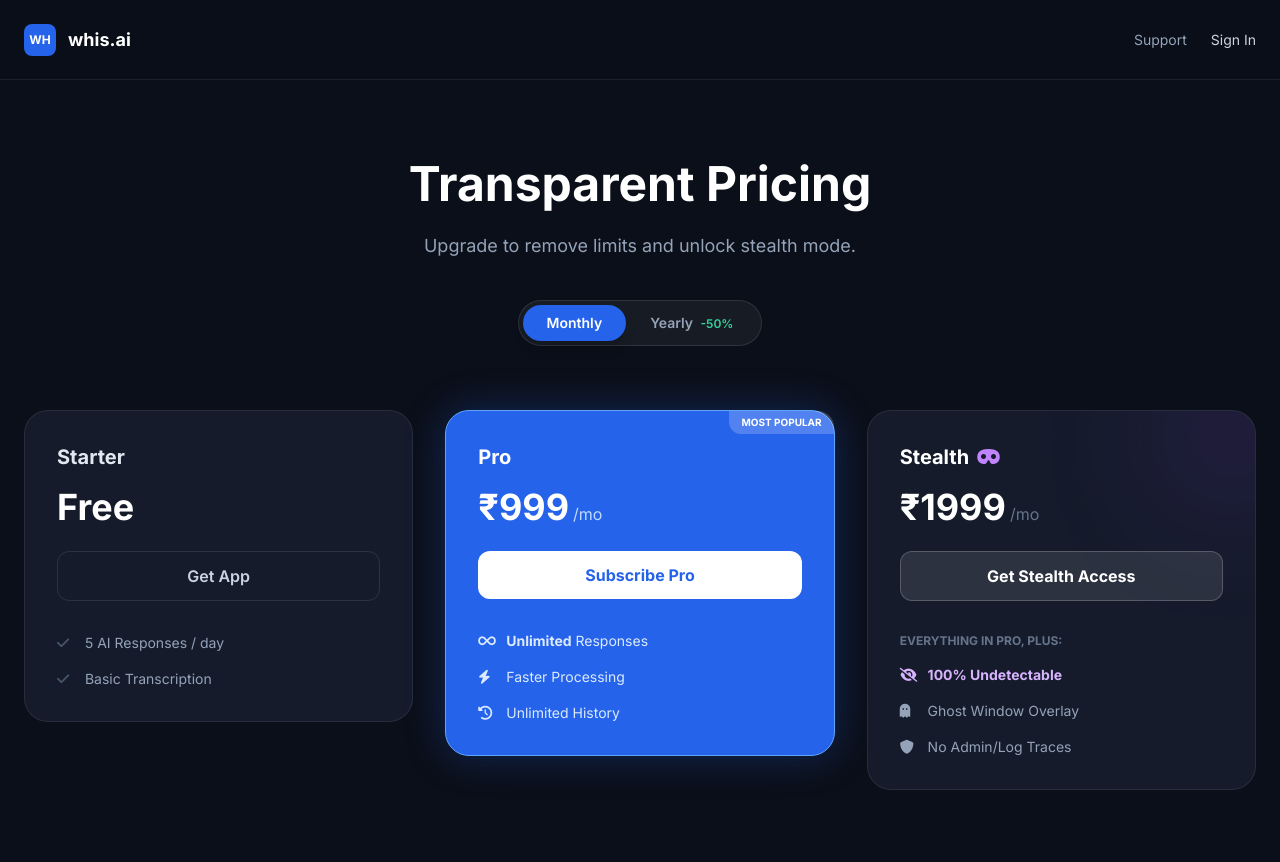
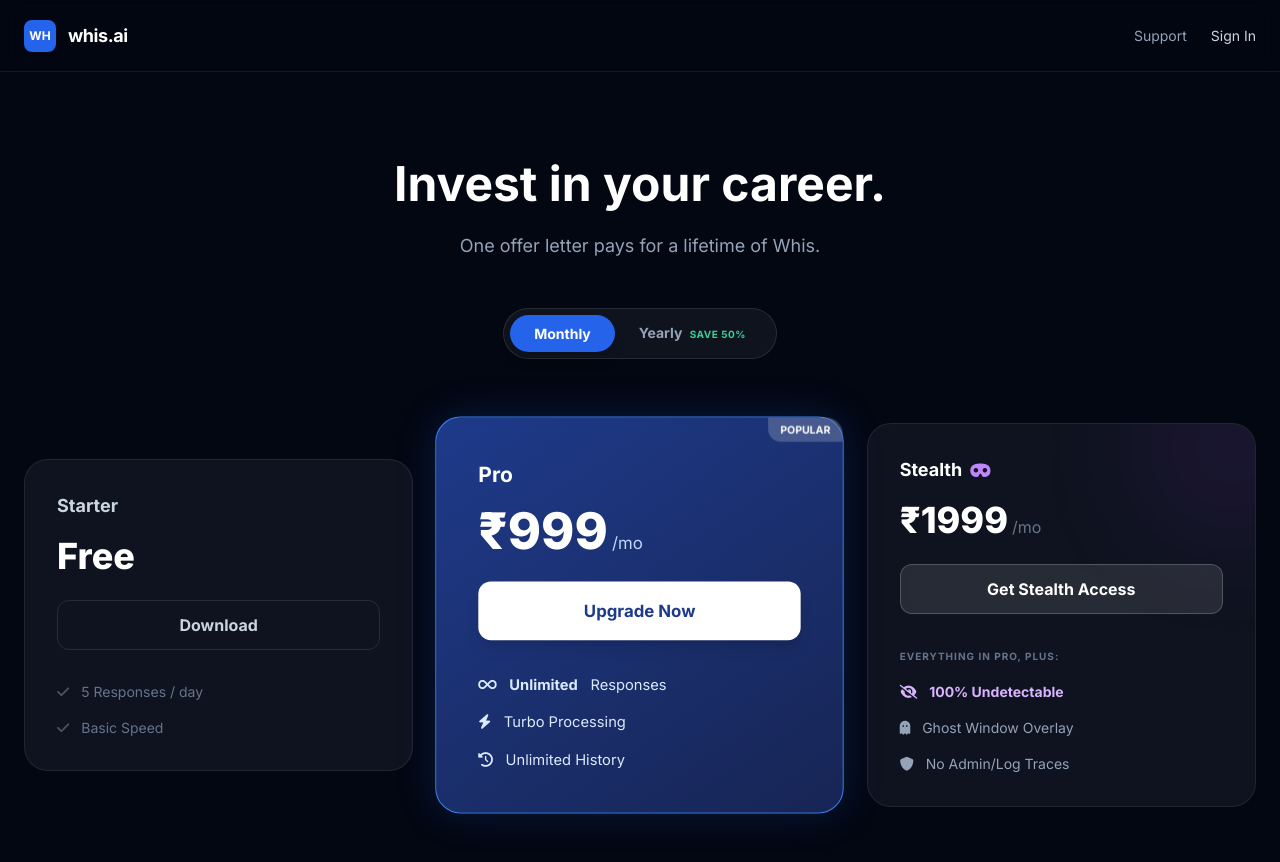
Before and after one commit to syedwaseemfahad/whis-ai-site, a plain HTML site: page pricing.html in a window 1280 px wide. Both pictures are taken after a click on the button "Monthly". Drawn offline with nearby package versions, Linux system fonts and the light colour scheme.

Commit message:
Update pricing.html

```diff
--- a/pricing.html
+++ b/pricing.html
@@ -2,7 +2,7 @@
 <html lang="en">
 <head>
   <meta charset="UTF-8" />
-  <title>Pricing - Whis</title>
+  <title>Upgrade Plan – Whis</title>
   <meta name="viewport" content="width=device-width, initial-scale=1" />
   <script src="https://cdn.tailwindcss.com"></script>
   <script>
@@ -10,119 +10,101 @@
       theme: {
         extend: {
           fontFamily: { sans: ['Inter', 'sans-serif'] },
-          colors: { 'whis-dark': '#0B0F19', 'whis-panel': '#151B2B' }
+          colors: { 'whis-dark': '#030712' }
         }
       }
     }
   </script>
-  <link href="https://fonts.googleapis.com/css2?family=Inter:wght@400;600;700&display=swap" rel="stylesheet">
+  <link href="https://fonts.googleapis.com/css2?family=Inter:wght@400;600;700;800&display=swap" rel="stylesheet">
   <link rel="stylesheet" href="https://cdnjs.cloudflare.com/ajax/libs/font-awesome/6.4.0/css/all.min.css" />
   <script src="https://accounts.google.com/gsi/client" async defer></script>
   <script src="https://sdk.cashfree.com/js/v3/cashfree.js"></script>
   <style>
-    body { font-family: 'Inter', sans-serif; background-color: #0B0F19; color: white; }
-    .glass-nav { background: rgba(11, 15, 25, 0.85); backdrop-filter: blur(20px); border-bottom: 1px solid rgba(255,255,255,0.08); }
-    .glass-panel { background: #151B2B; border: 1px solid rgba(255,255,255,0.08); }
-    /* Fix overlap by setting stacking context */
-    .pricing-card { position: relative; z-index: 10; transition: transform 0.3s; }
-    .pricing-card:hover { transform: translateY(-5px); z-index: 20; }
+    body { background-color: #030712; color: white; font-family: 'Inter', sans-serif; }
+    .glass-nav { background: rgba(3, 7, 18, 0.85); backdrop-filter: blur(12px); border-bottom: 1px solid rgba(255,255,255,0.08); }
+    .card-base { background: #0f131f; border: 1px solid rgba(255,255,255,0.08); transition: all 0.3s; position: relative; z-index: 10; }
+    .card-popular { background: linear-gradient(145deg, #1e3a8a 0%, #172554 100%); border: 1px solid #3b82f6; box-shadow: 0 0 40px rgba(37,99,235,0.2); transform: scale(1.05); z-index: 20; }
+    /* Fix overlap */
+    .modal-layer { z-index: 9999 !important; }
   </style>
 </head>
 <body class="antialiased">
 
-  <nav class="fixed top-0 w-full z-40 glass-nav h-20">
+  <nav class="fixed top-0 w-full z-50 glass-nav h-[72px]">
     <div class="max-w-7xl mx-auto px-6 h-full flex items-center justify-between">
       <a href="/" class="flex items-center gap-3">
-        <div class="w-8 h-8 rounded-lg bg-blue-600 flex items-center justify-center text-xs font-bold">WH</div>
-        <span class="text-lg font-bold">whis.ai</span>
+        <div class="w-8 h-8 rounded-lg bg-blue-600 flex items-center justify-center text-xs font-bold text-white">WH</div>
+        <span class="text-lg font-bold tracking-tight">whis.ai</span>
       </a>
       <div class="flex items-center gap-6 text-sm font-medium">
-          <a href="/support" class="text-slate-400 hover:text-white">Support</a>
-          <div id="userSection" class="hidden md:flex">
-             <button onclick="openLoginModal()" id="signInBtn" class="text-slate-300 hover:text-white">Sign In</button>
-             <button onclick="openProfileModal()" id="userProfileTrigger" class="hidden w-8 h-8 rounded-full bg-blue-600 overflow-hidden"><img id="navUserAvatar" class="w-full h-full object-cover"></button>
-          </div>
+          <a href="support.html" class="text-slate-400 hover:text-white transition">Support</a>
+          <button onclick="openLoginModal()" class="text-slate-300 hover:text-white transition">Sign In</button>
       </div>
     </div>
   </nav>
 
   <section class="pt-40 pb-20 px-6 text-center">
-    <h1 class="text-4xl md:text-5xl font-bold mb-6">Transparent Pricing</h1>
-    <p class="text-slate-400 text-lg mb-10">Upgrade to remove limits and unlock stealth mode.</p>
+    <h1 class="text-4xl md:text-5xl font-bold mb-6 text-white">Invest in your career.</h1>
+    <p class="text-slate-400 text-lg mb-12">One offer letter pays for a lifetime of Whis.</p>
 
-    <div class="inline-flex bg-white/5 p-1 rounded-full border border-white/10 mb-16">
-      <button id="btnMonthly" class="px-6 py-2 rounded-full text-sm font-semibold bg-blue-600 text-white shadow-lg" onclick="setCycle('monthly')">Monthly</button>
-      <button id="btnAnnual" class="px-6 py-2 rounded-full text-sm font-semibold text-slate-400 hover:text-white" onclick="setCycle('annual')">Yearly <span class="text-emerald-400 text-xs ml-1">-50%</span></button>
+    <div class="inline-flex bg-white/5 p-1.5 rounded-full border border-white/10 mb-16 relative z-30">
+      <button id="btnMonthly" class="px-6 py-2 rounded-full text-sm font-bold bg-blue-600 text-white shadow-lg transition-all" onclick="setCycle('monthly')">Monthly</button>
+      <button id="btnAnnual" class="px-6 py-2 rounded-full text-sm font-bold text-slate-400 hover:text-white transition-all" onclick="setCycle('annual')">Yearly <span class="text-emerald-400 text-[10px] ml-1 uppercase tracking-wider">Save 50%</span></button>
     </div>
 
-    <div class="max-w-7xl mx-auto grid md:grid-cols-3 gap-8 items-start">
+    <div class="max-w-7xl mx-auto grid md:grid-cols-3 gap-8 items-center">
 
-      <div class="pricing-card glass-panel rounded-3xl p-8 text-left">
-        <h3 class="text-xl font-bold text-slate-200">Starter</h3>
+      <div class="card-base rounded-3xl p-8 text-left">
+        <h3 class="text-lg font-bold text-slate-300">Starter</h3>
         <div class="mt-4 mb-6"><span class="text-4xl font-extrabold text-white">Free</span></div>
-        <button onclick="window.location.href='/'" class="w-full py-3 rounded-xl border border-white/10 text-slate-300 hover:bg-white/5 font-semibold transition">Get App</button>
-        <div class="mt-8 space-y-4 text-sm text-slate-400">
-          <p><i class="fa-solid fa-check text-slate-600 w-6"></i> 5 AI Responses / day</p>
-          <p><i class="fa-solid fa-check text-slate-600 w-6"></i> Basic Transcription</p>
+        <button onclick="window.location.href='/'" class="w-full py-3 rounded-xl border border-white/10 text-slate-300 hover:bg-white/5 font-bold transition">Download</button>
+        <div class="mt-8 space-y-4 text-sm text-slate-500">
+          <p class="flex items-center gap-3"><i class="fa-solid fa-check text-slate-600"></i> 5 Responses / day</p>
+          <p class="flex items-center gap-3"><i class="fa-solid fa-check text-slate-600"></i> Basic Speed</p>
         </div>
       </div>
 
-      <div class="pricing-card rounded-3xl p-8 text-left bg-blue-600 border border-blue-400 relative shadow-[0_0_40px_rgba(37,99,235,0.3)]">
-        <div class="absolute top-0 right-0 bg-white/20 text-white text-[10px] font-bold px-3 py-1 rounded-bl-xl rounded-tr-2xl">MOST POPULAR</div>
+      <div class="card-popular rounded-3xl p-10 text-left relative">
+        <div class="absolute top-0 right-0 bg-white/20 text-white text-[10px] font-bold px-3 py-1 rounded-bl-xl rounded-tr-2xl backdrop-blur-md">POPULAR</div>
         <h3 class="text-xl font-bold text-white">Pro</h3>
         <div class="mt-4 mb-6 flex items-baseline gap-1">
-           <span class="text-4xl font-extrabold text-white" id="pricePro">₹799</span><span class="text-blue-200">/mo</span>
+           <span class="text-5xl font-extrabold text-white" id="pricePro">₹799</span><span class="text-blue-200 font-medium">/mo</span>
         </div>
-        <button onclick="initiatePayment('pro')" class="w-full py-3 rounded-xl bg-white text-blue-600 font-bold hover:bg-blue-50 transition">Subscribe Pro</button>
-        <div class="mt-8 space-y-4 text-sm text-blue-100">
-          <p><i class="fa-solid fa-infinity w-6"></i> <strong>Unlimited</strong> Responses</p>
-          <p><i class="fa-solid fa-bolt w-6"></i> Faster Processing</p>
-          <p><i class="fa-solid fa-clock-rotate-left w-6"></i> Unlimited History</p>
+        <button onclick="initiatePayment('pro')" class="w-full py-4 rounded-xl bg-white text-blue-900 font-bold hover:bg-blue-50 transition shadow-lg">Upgrade Now</button>
+        <div class="mt-8 space-y-4 text-sm text-blue-100 font-medium">
+          <p class="flex items-center gap-3"><i class="fa-solid fa-infinity"></i> <strong>Unlimited</strong> Responses</p>
+          <p class="flex items-center gap-3"><i class="fa-solid fa-bolt"></i> Turbo Processing</p>
+          <p class="flex items-center gap-3"><i class="fa-solid fa-clock-rotate-left"></i> Unlimited History</p>
         </div>
       </div>
 
-      <div class="pricing-card glass-panel rounded-3xl p-8 text-left relative overflow-hidden">
-        <div class="absolute -top-10 -right-10 w-32 h-32 bg-purple-600/20 blur-3xl rounded-full"></div>
-        <h3 class="text-xl font-bold text-white flex items-center gap-2">Stealth <i class="fa-solid fa-mask text-purple-400"></i></h3>
+      <div class="card-base rounded-3xl p-8 text-left relative overflow-hidden group hover:border-purple-500/50 transition duration-500">
+        <div class="absolute -top-10 -right-10 w-32 h-32 bg-purple-600/20 blur-3xl rounded-full group-hover:bg-purple-600/40 transition duration-500"></div>
+        <h3 class="text-lg font-bold text-white flex items-center gap-2">Stealth <i class="fa-solid fa-mask text-purple-400"></i></h3>
         <div class="mt-4 mb-6 flex items-baseline gap-1">
            <span class="text-4xl font-extrabold text-white" id="priceStealth">₹1999</span><span class="text-slate-500">/mo</span>
         </div>
-        <button onclick="initiatePayment('pro_plus')" class="w-full py-3 rounded-xl bg-white/10 text-white border border-white/20 font-bold hover:bg-white/20 transition">Get Stealth Access</button>
+        <button onclick="initiatePayment('pro_plus')" class="w-full py-3 rounded-xl bg-white/10 text-white border border-white/20 font-bold hover:bg-white/20 transition backdrop-blur-sm">Get Stealth Access</button>
         <div class="mt-8 space-y-4 text-sm text-slate-400 relative z-10">
-          <p class="text-xs font-bold text-slate-500 uppercase">Everything in Pro, plus:</p>
-          <p class="text-purple-300"><i class="fa-solid fa-eye-slash w-6"></i> <strong>100% Undetectable</strong></p>
-          <p><i class="fa-solid fa-ghost w-6"></i> Ghost Window Overlay</p>
-          <p><i class="fa-solid fa-shield w-6"></i> No Admin/Log Traces</p>
+          <p class="text-[10px] font-bold text-slate-500 uppercase tracking-widest">Everything in Pro, plus:</p>
+          <p class="flex items-center gap-3 text-purple-300"><i class="fa-solid fa-eye-slash"></i> <strong>100% Undetectable</strong></p>
+          <p class="flex items-center gap-3"><i class="fa-solid fa-ghost"></i> Ghost Window Overlay</p>
+          <p class="flex items-center gap-3"><i class="fa-solid fa-shield"></i> No Admin/Log Traces</p>
         </div>
       </div>
 
     </div>
   </section>
 
-  <div id="loginModal" class="fixed inset-0 bg-black/90 backdrop-blur-md z-[100] hidden items-center justify-center p-4">
-    <div class="bg-[#151B2B] border border-white/10 rounded-2xl p-8 max-w-sm w-full text-center relative shadow-2xl">
+  <div id="loginModal" class="fixed inset-0 bg-black/90 backdrop-blur-md modal-layer hidden items-center justify-center p-4">
+    <div class="bg-[#111827] border border-white/10 rounded-2xl p-8 max-w-sm w-full text-center relative shadow-2xl">
         <button onclick="closeLoginModal()" class="absolute top-4 right-4 text-slate-500 hover:text-white"><i class="fa-solid fa-times"></i></button>
-        <h3 class="text-xl font-bold text-white mb-6">Sign in</h3>
+        <h3 class="text-xl font-bold text-white mb-6">Sign in to Upgrade</h3>
         <div id="googleBtnContainer" class="flex justify-center"></div>
     </div>
   </div>
 
-  <div id="profileModal" class="fixed inset-0 bg-black/90 backdrop-blur-md z-[100] hidden items-center justify-center p-4">
-    <div class="bg-[#151B2B] border border-white/10 rounded-2xl p-8 max-w-sm w-full relative shadow-2xl">
-       <button onclick="closeProfileModal()" class="absolute top-4 right-4 text-slate-500 hover:text-white"><i class="fa-solid fa-times"></i></button>
-       <div class="flex items-center gap-4 mb-6">
-         <img id="modalUserAvatar2" class="w-12 h-12 rounded-full bg-slate-700"/>
-         <div><h3 id="modalUserName2" class="font-bold text-white"></h3><p id="modalUserEmail2" class="text-xs text-slate-500"></p></div>
-       </div>
-       <div class="bg-white/5 rounded-xl p-4 mb-4">
-         <div class="flex justify-between"><span class="text-sm text-slate-400">Plan</span><span id="modalPlanName2" class="font-bold text-white"></span></div>
-       </div>
-       <button onclick="logout()" class="w-full py-2 text-sm text-slate-400 hover:text-white">Log Out</button>
-    </div>
-  </div>
-
   <script>
-    // Simplified Logic for Pricing Page
     const BACKEND_URL = "https://whis-backend.onrender.com";
     const GOOGLE_CLIENT_ID = "91011354786-0giqfdd547vj6ojkk26qdj4jucl5v07p.apps.googleusercontent.com";
     let currentCycle = 'monthly'; let currentUser = null;
@@ -131,10 +113,12 @@
         currentCycle = c;
         const btnM = document.getElementById('btnMonthly'); const btnA = document.getElementById('btnAnnual');
         if(c==='monthly'){
-            btnM.className="px-6 py-2 rounded-full text-sm font-semibold bg-blue-600 text-white shadow-lg"; btnA.className="px-6 py-2 rounded-full text-sm font-semibold text-slate-400 hover:text-white";
+            btnM.className="px-6 py-2 rounded-full text-sm font-bold bg-blue-600 text-white shadow-lg transition-all";
+            btnA.className="px-6 py-2 rounded-full text-sm font-bold text-slate-400 hover:text-white transition-all";
             document.getElementById('pricePro').innerText='₹999'; document.getElementById('priceStealth').innerText='₹1999';
         } else {
-            btnA.className="px-6 py-2 rounded-full text-sm font-semibold bg-blue-600 text-white shadow-lg"; btnM.className="px-6 py-2 rounded-full text-sm font-semibold text-slate-400 hover:text-white";
+            btnA.className="px-6 py-2 rounded-full text-sm font-bold bg-blue-600 text-white shadow-lg transition-all";
+            btnM.className="px-6 py-2 rounded-full text-sm font-bold text-slate-400 hover:text-white transition-all";
             document.getElementById('pricePro').innerText='₹499'; document.getElementById('priceStealth').innerText='₹999';
         }
     }
@@ -151,15 +135,11 @@
         btn.innerText = orig;
     }
 
-    const loginModal=document.getElementById('loginModal'),profileModal=document.getElementById('profileModal');
+    const loginModal=document.getElementById('loginModal');
     function openLoginModal(){ loginModal.classList.remove('hidden'); loginModal.classList.add('flex'); if(window.google) { google.accounts.id.initialize({ client_id: GOOGLE_CLIENT_ID, callback: handleGoogleRes }); google.accounts.id.renderButton(document.getElementById("googleBtnContainer"), {theme:"filled_black", size:"large"}); }}
     function closeLoginModal(){ loginModal.classList.add('hidden'); loginModal.classList.remove('flex'); }
-    function openProfileModal(){ profileModal.classList.remove('hidden'); profileModal.classList.add('flex'); if(currentUser){ document.getElementById('modalUserAvatar2').src=currentUser.avatarUrl; document.getElementById('modalUserName2').innerText=currentUser.name; document.getElementById('modalUserEmail2').innerText=currentUser.email; } }
-    function closeProfileModal(){ profileModal.classList.add('hidden'); profileModal.classList.remove('flex'); }
-    async function handleGoogleRes(res){ const r = await fetch(`${BACKEND_URL}/api/auth/google`,{method:"POST",headers:{"Content-Type":"application/json"},body:JSON.stringify({token:res.credential})}); const d = await r.json(); if(d.success){ localStorage.setItem('whisUser',JSON.stringify(d.user)); currentUser=d.user; updateUI(); closeLoginModal(); } }
-    function updateUI(){ if(!currentUser)return; document.getElementById('signInBtn').classList.add('hidden'); document.getElementById('userProfileTrigger').classList.remove('hidden'); document.getElementById('userProfileTrigger').classList.add('block'); document.getElementById('navUserAvatar').src = currentUser.avatarUrl; }
-    function logout(){ localStorage.removeItem('whisUser'); location.reload(); }
-    const uStr = localStorage.getItem('whisUser'); if(uStr) { currentUser=JSON.parse(uStr); updateUI(); }
+    async function handleGoogleRes(res){ const r = await fetch(`${BACKEND_URL}/api/auth/google`,{method:"POST",headers:{"Content-Type":"application/json"},body:JSON.stringify({token:res.credential})}); const d = await r.json(); if(d.success){ localStorage.setItem('whisUser',JSON.stringify(d.user)); currentUser=d.user; closeLoginModal(); } }
+    const uStr = localStorage.getItem('whisUser'); if(uStr) { currentUser=JSON.parse(uStr); }
   </script>
 </body>
 </html>
```
